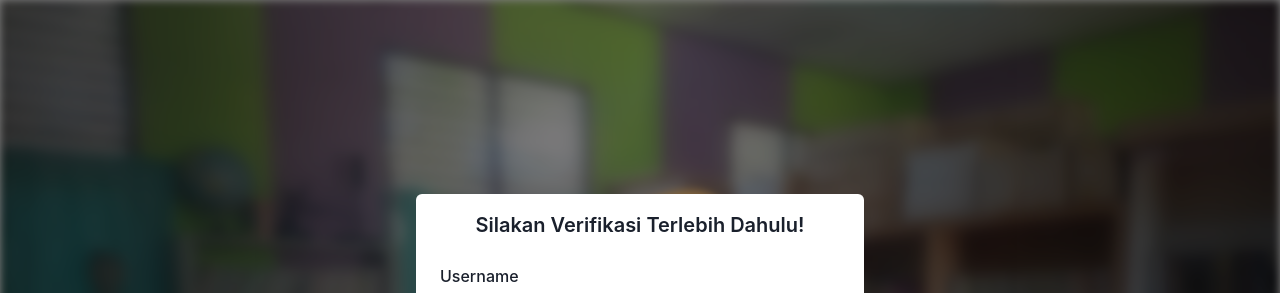
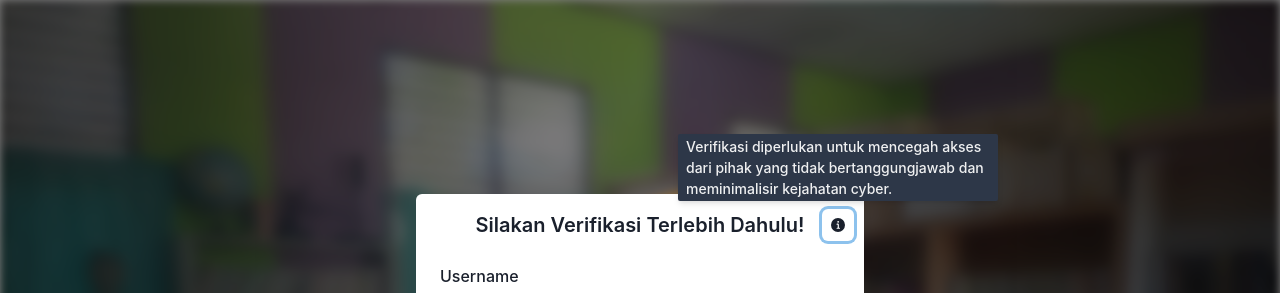
Before and after one commit to Yoga-Syahputra/perpus-sdn013tpibarat, a React (Vite) app in the folder client/: page / in a window 1280 px wide. Shown: the top 293 px of the page. Built offline with nearby package versions, Linux system fonts and the light colour scheme.

Commit message:
feat: add tooltip

```diff
--- a/client/src/components/VerificationModal.jsx
+++ b/client/src/components/VerificationModal.jsx
@@ -11,7 +11,10 @@ import {
   FormControl,
   FormLabel,
   useToast,
+  Tooltip,
+  IconButton,
 } from "@chakra-ui/react";
+import { InfoIcon } from "@chakra-ui/icons";
 import { adminLogin, guruLogin } from "../services/api";
 import ReCAPTCHA from "react-google-recaptcha";
 
@@ -71,8 +74,24 @@ const VerificationModal = ({ isOpen, onVerified }) => {
     <Modal isOpen={isOpen} isCentered>
       <ModalOverlay />
       <ModalContent>
-        <ModalHeader textAlign="center">
+        <ModalHeader textAlign="center" position="relative">
           Silakan Verifikasi Terlebih Dahulu!
+          <Tooltip
+            label="Verifikasi diperlukan untuk mencegah akses dari pihak yang tidak bertanggungjawab dan meminimalisir kejahatan cyber."
+            fontSize="sm"
+            placement="top"
+          >
+            <IconButton
+              aria-label="Informasi verifikasi"
+              icon={<InfoIcon />}
+              variant="ghost"
+              size="sm"
+              position="absolute"
+              top="50%"
+              transform="translateY(-50%)"
+              right="10px"
+            />
+          </Tooltip>
         </ModalHeader>
         <ModalBody>
           <FormControl id="username" mb={4}>
```
